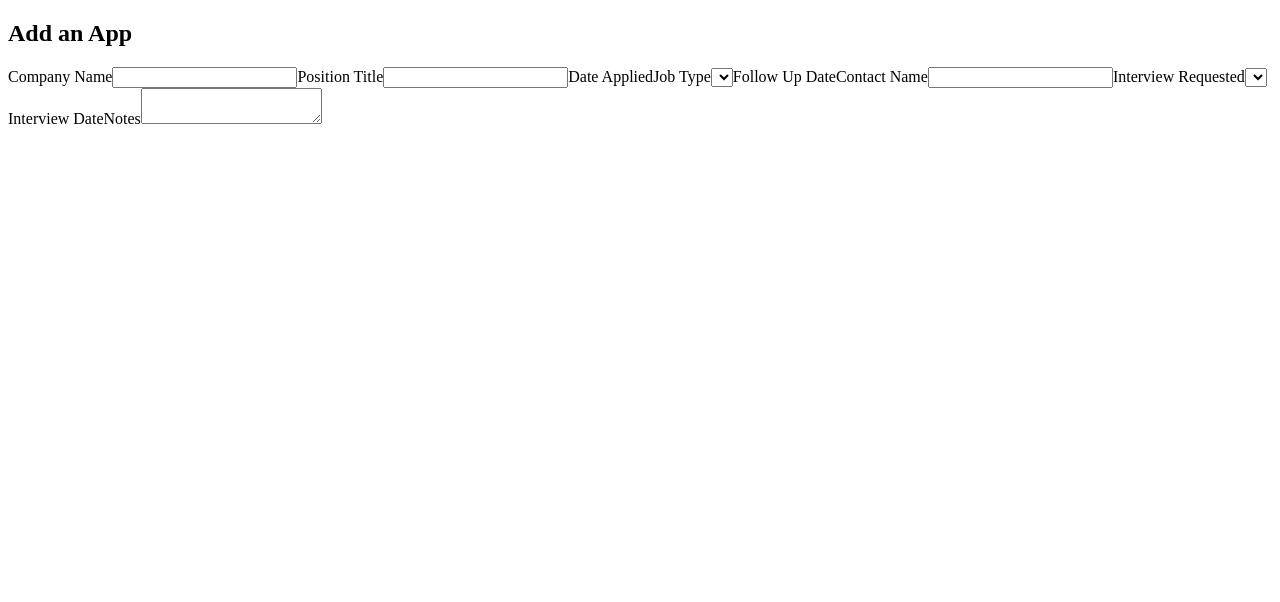
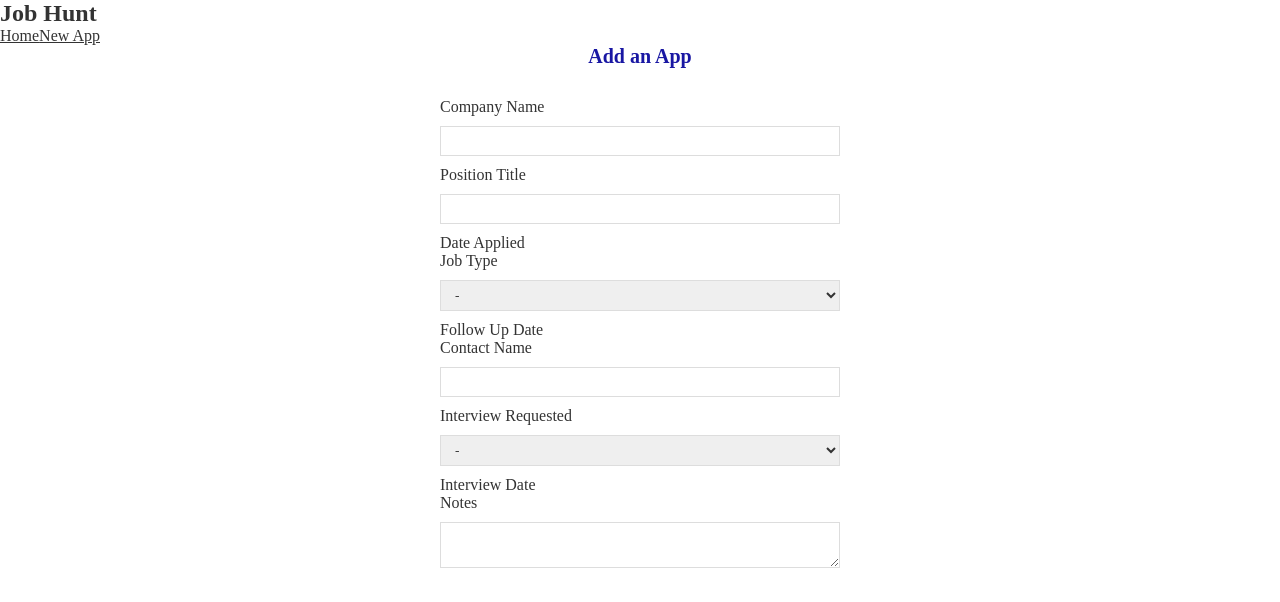
Before and after one commit to jonteal/job-search-tracker, a React (Create React App) app in the folder job-search-tracker/: page /create in a window 1280 px wide. Shown: the top 602 px of the page. Built offline with nearby package versions, Linux system fonts and the light colour scheme; the HTML template or start-up script is replaced by a standard one.

Commit message:
Added some CSS to the create app component. Routing is working

```diff
--- a/job-search-tracker/src/App.js
+++ b/job-search-tracker/src/App.js
@@ -1,15 +1,15 @@
 import React from 'react';
 import { BrowserRouter as Router, Route, Switch } from 'react-router-dom';
-import Create from './components/Create';
-import Home from './components/Home';
-import Navbar from './components/Navbar';
-import AppDetails from './components/AppDetails';
+import Create from './Create';
+import Home from './Home';
+import Navbar from './Navbar';
+import AppDetails from './AppDetails';
 
 function App() {
   return (
     <Router>
     <div>
-      {/* <Navbar /> */}
+      <Navbar />
       <div>
         <Switch>
           <Route exact path='/'>
--- a/job-search-tracker/src/components/Create.js
+++ b/job-search-tracker/src/Create.js
@@ -6,15 +6,15 @@ const Create = () => {
     const [company, setCompany] = useState('');
     const [position, setPosition] = useState('');
     const [dateApplied, setDateApplied] = useState('');
-    const [workLocation, setWorkLocation] = useState('');
+    const [workLocation, setWorkLocation] = useState('-');
     const [followUpDate, setFollowUpDate] = useState('');
     const [contactName, setContactName] = useState('');
-    const [interviewRequested, setInterviewRequested] = useState('');
+    const [interviewRequested, setInterviewRequested] = useState('-');
     const [interviewDate, setInterviewDate] = useState('');
     const [notes, setNotes] = useState('');
 
     return(
-        <div>
+        <div className="create">
             <h2>Add an App</h2>
             <form>
                 {/* Company Name */}
@@ -45,9 +45,10 @@ const Create = () => {
                     value={workLocation}
                     onChange={(e) => setWorkLocation(e.target.value)}
                 >
-                    <option value="Work from Home"></option>
-                    <option value="In Office"></option>
-                    <option value="Hybrid"></option>
+                    <option value="-">-</option>
+                    <option value="Work from Home">Work from Home</option>
+                    <option value="In Office">In Office</option>
+                    <option value="Hybrid">Hybrid</option>
                 </select>
 
                 {/* Follow Up Date */}
@@ -68,8 +69,9 @@ const Create = () => {
                     value={interviewRequested}
                     onChange={(e) => setInterviewRequested(e.target.value)}
                 >
-                    <option value="No"></option>
-                    <option value="Yes"></option>
+                    <option value="-">-</option>
+                    <option value="No">No</option>
+                    <option value="Yes">Yes</option>
                 </select>
 
                 <label>Interview Date</label>
--- a/job-search-tracker/src/index.css
+++ b/job-search-tracker/src/index.css
@@ -1,3 +1,48 @@
 *, *::before, *::after {
   box-sizing: border-box;
 }
+
+@import url('https://fonts.googleapis.com/css2?family=Quicksand:wght@300;400;500;600;700&display=swap');
+
+* {
+  margin: 0;
+  font-family: "Quicksand";
+  color: #333;
+}
+
+
+
+.create {
+  max-width: 400px;
+  margin: 0 auto;
+  text-align: center;
+}
+
+.create label {
+  text-align: left;
+  display: block;
+}
+
+.create h2 {
+  font-size: 20px;
+  color: #1917a3;
+  margin-bottom: 30px;
+}
+
+.create input, .create textarea, .create select {
+  width: 100%;
+  padding: 6px 10px;
+  margin: 10px 0;
+  border: 1px solid #ddd;
+  box-sizing: border-box;
+  display: block;
+}
+
+.create button {
+  background: #1917a3;
+  color: #fff;
+  border: 0;
+  padding: 8px;
+  border-radius: 8px;
+  cursor: pointer;
+}
```
Also changed, not shown: job-search-tracker/src/AppDetails.js (renamed from job-search-tracker/src/components/AppDetails.js), job-search-tracker/src/AppList.js (added), job-search-tracker/src/Home.js (renamed from job-search-tracker/src/components/Home.js), job-search-tracker/src/Navbar.js (renamed from job-search-tracker/src/components/Navbar.js), job-search-tracker/src/components/AppList.js (deleted).
